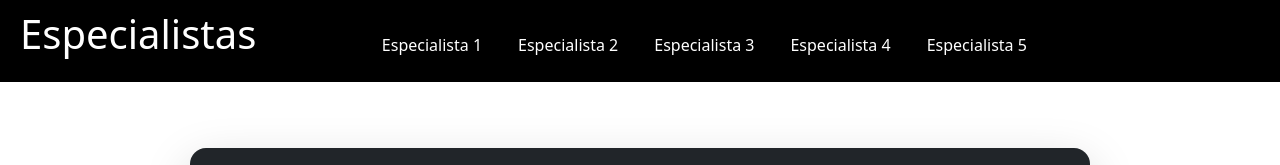
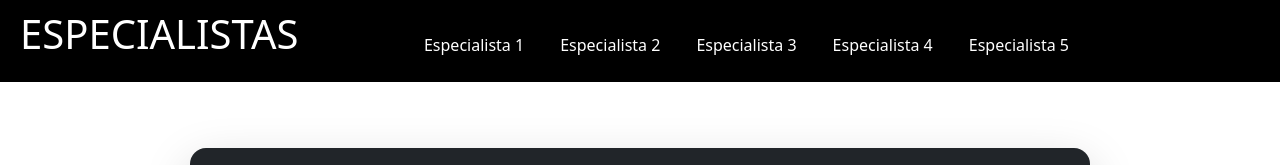
Before and after one commit to miguel-jaeger/COEDE-Equipo-4, a plain HTML site: page index.html in a window 1280 px wide. Shown: the top 165 px of the page. Drawn offline with nearby package versions, Linux system fonts and the light colour scheme.

Commit message:
DSFGHDSA

```diff
--- a/index.html
+++ b/index.html
@@ -4,7 +4,7 @@
 <head>
     <meta charset="UTF-8">
     <meta name="viewport" content="width=device-width, initial-scale=1.0">
-    <title>Especialistas en Ciberseguridad</title>
+    <title>ESPECIALISTAS EN CIBERSEGURIDAD</title>
 
     <!--CSS-->
     <link rel="stylesheet" href="css/style.css">
@@ -20,7 +20,7 @@
 
 <body>
     <header class="main-header">
-        <h1>Especialistas</h1>
+        <h1>ESPECIALISTAS</h1>
         <nav id="menu">
             <ul class="nav nav-underline">
 
```
